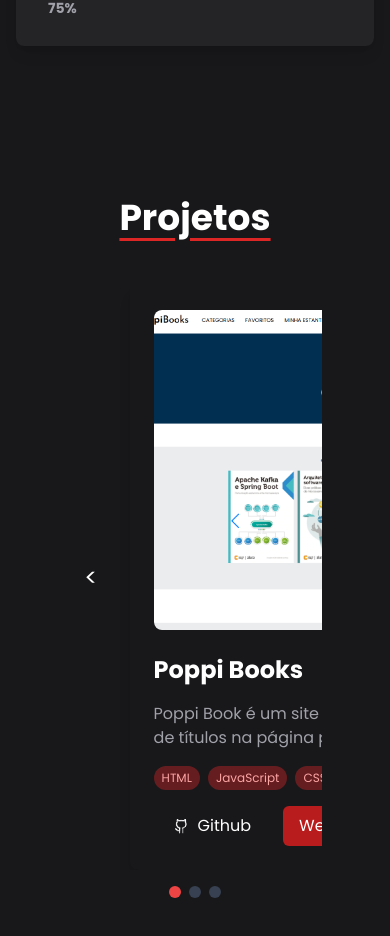
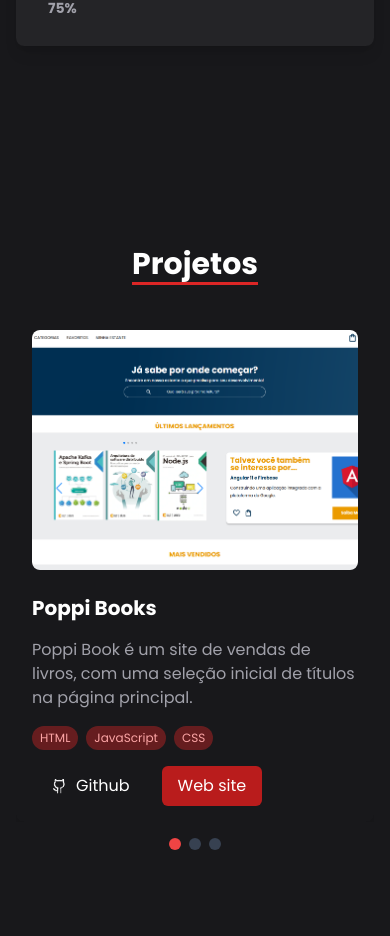
Before and after one commit to Daischi/portfolio, a React (Vite) app: page / in a window 390 px wide. Shown: the part 3058-3994 px from the top of the page. Built offline with nearby package versions, Linux system fonts and the light colour scheme.

Commit message:
deixando sessão de projetos responsiva

```diff
--- a/src/components/projects.jsx
+++ b/src/components/projects.jsx
@@ -1,6 +1,4 @@
-"use client"
-
-import { useState, useEffect } from "react"
+import React, { useState, useEffect } from "react"
 import { motion, AnimatePresence } from "framer-motion"
 import AOS from "aos"
 import "aos/dist/aos.css"
@@ -10,17 +8,14 @@ import tradutor from "../assets/tradutor.png"
 import poppibooks from "../assets/poppibooks.png"
 
 const projects = [
-
   {
     title: "Poppi Books",
-    description:
-      "Poppi Book é um site de vendas de livros, com uma seleção inicial de títulos na página principal.",
+    description: "Poppi Book é um site de vendas de livros, com uma seleção inicial de títulos na página principal.",
     tags: ["HTML", "JavaScript", "CSS"],
     codeLink: "https://github.com/Daischi/Poppi__Books",
     demoLink: "https://daischi.github.io/Poppi__Books/",
     image: poppibooks,
   },
-
   {
     title: "Tradutor de Linguas",
     description:
@@ -30,12 +25,11 @@ const projects = [
     demoLink: "https://tradutor-cxwozngvm-guilherme-poppi-limas-projects.vercel.app/",
     image: tradutor,
   },
-
   {
     title: "Cadastro de Usuarios",
     description:
       "O sistema permite cadastrar, editar, excluir e listar usuários, gerenciando informações como nome, idade e e-mail.",
-    tags: ["React", "JavaScript", "TailwindCSS", "Node.js", "Postman" ],
+    tags: ["React", "JavaScript", "TailwindCSS", "Node.js", "Postman"],
     codeLink: "https://github.com/Daischi/Cadastro-de-Usuario",
     demoLink: "https://registro-usuarios-p420i6z56-guilherme-poppi-limas-projects.vercel.app/",
     image: projetoimg,
@@ -46,6 +40,7 @@ function ProjectCarousel() {
   const [currentIndex, setCurrentIndex] = useState(0)
   const [previewOpen, setPreviewOpen] = useState(false)
   const [hoveredImage, setHoveredImage] = useState(false)
+  const [isMobile, setIsMobile] = useState(false)
 
   const prevSlide = () => {
     setCurrentIndex((prevIndex) => (prevIndex === 0 ? projects.length - 1 : prevIndex - 1))
@@ -61,6 +56,15 @@ function ProjectCarousel() {
       once: false,
       offset: 300,
     })
+
+    const handleResize = () => {
+      setIsMobile(window.innerWidth < 768)
+    }
+
+    handleResize()
+    window.addEventListener("resize", handleResize)
+
+    return () => window.removeEventListener("resize", handleResize)
   }, [])
 
   useEffect(() => {
@@ -77,6 +81,10 @@ function ProjectCarousel() {
     window.addEventListener("scroll", handleScroll)
     return () => window.removeEventListener("scroll", handleScroll)
   }, [])
+
+  useEffect(() => {
+    console.log("Preview state changed:", previewOpen) // Para debug
+  }, [previewOpen])
 
   const PreviewModal = ({ isOpen, onClose, project }) => {
     useEffect(() => {
@@ -230,7 +238,7 @@ function ProjectCarousel() {
   }
 
   return (
-    <section id="projetos" className="flex flex-col items-center justify-center text-white min-h-screen">
+    <section id="projetos" className="flex flex-col items-center justify-center text-white min-h-screen px-4 md:px-0">
       <motion.span
         initial={{ opacity: 0, y: 20 }}
         animate={{ opacity: 1, y: 0 }}
@@ -241,14 +249,15 @@ function ProjectCarousel() {
           initial={{ opacity: 0, x: -20 }}
           animate={{ opacity: 1, x: 0 }}
           transition={{ duration: 0.5, delay: 0.2 }}
-          className="text-4xl font-bold mb-12 dark:text-white text-black"
+          className="text-3xl md:text-4xl font-bold mb-8 md:mb-12 dark:text-white text-black"
           data-aos="fade-right"
         >
           <p data-aos="fade-right"> Projetos </p>
         </motion.h2>
       </motion.span>
 
-      <div data-aos="fade-up" className="relative flex items-center gap-4 overflow-hidden w-[65%]">
+      <div data-aos="fade-up" className="relative flex items-center gap-4 overflow-hidden w-full md:w-[65%]">
+        {!isMobile && (
           <motion.button
             whileHover={{ scale: 1.1 }}
             whileTap={{ scale: 0.9 }}
@@ -257,6 +266,7 @@ function ProjectCarousel() {
           >
             &lt;
           </motion.button>
+        )}
 
         <AnimatePresence mode="wait">
           <motion.div
@@ -265,14 +275,19 @@ function ProjectCarousel() {
             animate={{ opacity: 1, x: 0 }}
             exit={{ opacity: 0, x: -100 }}
             transition={{ duration: 0.5 }}
-            className="flex flex-col md:flex-row gap-6 items-center p-6 rounded-lg shadow-lg"
+            className="flex flex-col md:flex-row gap-6 items-center p-4 md:p-6 rounded-lg shadow-lg"
           >
             <motion.div
               whileHover={{ scale: 1.05 }}
-              className="relative h-80 mr-6 flex items-center justify-center text-gray-400 rounded-md overflow-hidden cursor-pointer"
-              onHoverStart={() => setHoveredImage(true)}
-              onHoverEnd={() => setHoveredImage(false)}
-              onClick={() => setPreviewOpen(true)}
+              className="relative h-60 md:h-80 w-full md:w-auto md:mr-6 flex items-center justify-center text-gray-400 rounded-md overflow-hidden cursor-pointer"
+              onHoverStart={() => !isMobile && setHoveredImage(true)}
+              onHoverEnd={() => !isMobile && setHoveredImage(false)}
+              onClick={() => {
+                if (!isMobile) {
+                  setPreviewOpen(true)
+                  console.log("Preview opened") // Para debug
+                }
+              }}
             >
               <img
                 src={projects[currentIndex].image || "/placeholder.svg"}
@@ -280,7 +295,7 @@ function ProjectCarousel() {
                 className="h-full w-full object-cover rounded-lg transition duration-500 ease-in-out"
               />
               <AnimatePresence>
-                {hoveredImage && (
+                {!isMobile && hoveredImage && (
                   <motion.div
                     initial={{ opacity: 0 }}
                     animate={{ opacity: 1 }}
@@ -298,7 +313,7 @@ function ProjectCarousel() {
                 initial={{ opacity: 0, y: 20 }}
                 animate={{ opacity: 1, y: 0 }}
                 transition={{ duration: 0.5, delay: 0.2 }}
-                className="dark:text-white text-slate-900 font-semibold text-2xl dark:font-bold"
+                className="dark:text-white text-slate-900 font-semibold text-xl md:text-2xl dark:font-bold"
               >
                 {projects[currentIndex].title}
               </motion.h3>
@@ -306,7 +321,7 @@ function ProjectCarousel() {
                 initial={{ opacity: 0, y: 20 }}
                 animate={{ opacity: 1, y: 0 }}
                 transition={{ duration: 0.5, delay: 0.3 }}
-                className="dark:text-zinc-400 text-slate-600 w-[550px]"
+                className="dark:text-zinc-400 text-slate-600 w-full md:w-[550px]"
               >
                 {projects[currentIndex].description}
               </motion.p>
@@ -314,7 +329,7 @@ function ProjectCarousel() {
                 initial={{ opacity: 0, y: 20 }}
                 animate={{ opacity: 1, y: 0 }}
                 transition={{ duration: 0.5, delay: 0.4 }}
-                className="flex gap-2"
+                className="flex flex-wrap gap-2"
               >
                 {projects[currentIndex].tags.map((tag) => (
                   <span
@@ -359,6 +374,7 @@ function ProjectCarousel() {
           </motion.div>
         </AnimatePresence>
 
+        {!isMobile && (
           <motion.button
             whileHover={{ scale: 1.1 }}
             whileTap={{ scale: 0.9 }}
@@ -367,6 +383,7 @@ function ProjectCarousel() {
           >
             &gt;
           </motion.button>
+        )}
       </div>
       <div className="flex gap-2 mt-4">
         {projects.map((_, index) => (
@@ -382,7 +399,16 @@ function ProjectCarousel() {
         ))}
       </div>
 
-      <PreviewModal isOpen={previewOpen} onClose={() => setPreviewOpen(false)} project={projects[currentIndex]} />
+      {!isMobile && (
+        <PreviewModal
+          isOpen={previewOpen}
+          onClose={() => {
+            setPreviewOpen(false)
+            console.log("Preview closed") // Para debug
+          }}
+          project={projects[currentIndex]}
+        />
+      )}
     </section>
   )
 }
```
Lines whose indentation alone changed are shown as unchanged.
